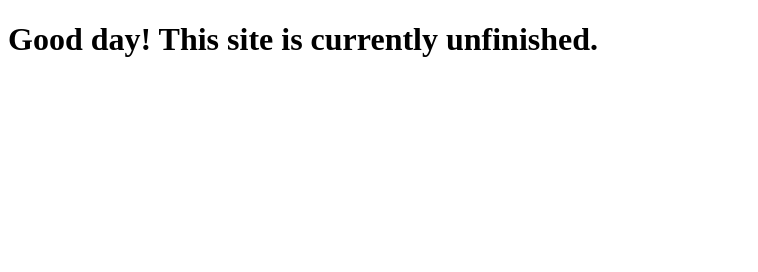
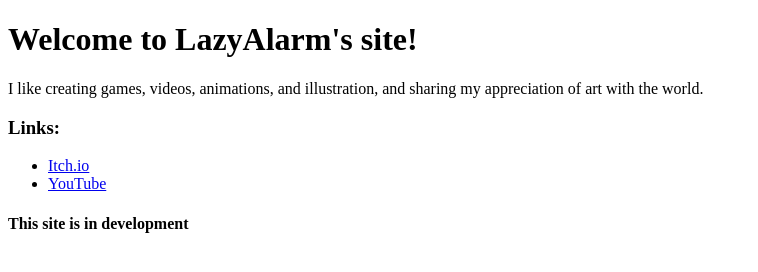
Before and after one commit to LazyAlarm/lazyalarm.github.io, a plain HTML site: page index.html in a window 1280 px wide. Shown: the whole page, without its empty margins (0-758 px from the left). Drawn offline with Linux system fonts and the light colour scheme.

Commit message:
Added some links, a basic description and a favicon

```diff
--- a/index.html
+++ b/index.html
@@ -1,9 +1,26 @@
 <!DOCTYPE html>
 <html>
-<head>
-<title>LazyAlarm</title>
-</head>
-<body>
-<h1>Good day! This site is currently unfinished.</h1>
-</body>
+  <head>
+    <title>LazyAlarm</title>
+    <link rel="icon" type="image/x-icon" href="images/favicon.ico" />
+  </head>
+  <body>
+    <h1>Welcome to LazyAlarm's site!</h1>
+    <p>
+      I like creating games, videos, animations, and illustration, and sharing
+      my appreciation of art with the world.
+    </p>
+
+    <h3>Links:</h3>
+    <ul>
+      <li>
+        <a href="https://lazyalarm.itch.io/">Itch.io</a>
+      </li>
+      <li>
+        <a href="https://www.youtube.com/@LazyAlarm">YouTube</a>
+      </li>
+    </ul>
+
+    <h4>This site is in development</h4>
+  </body>
 </html>
```
Also changed, not shown: images/favicon.ico (added).
